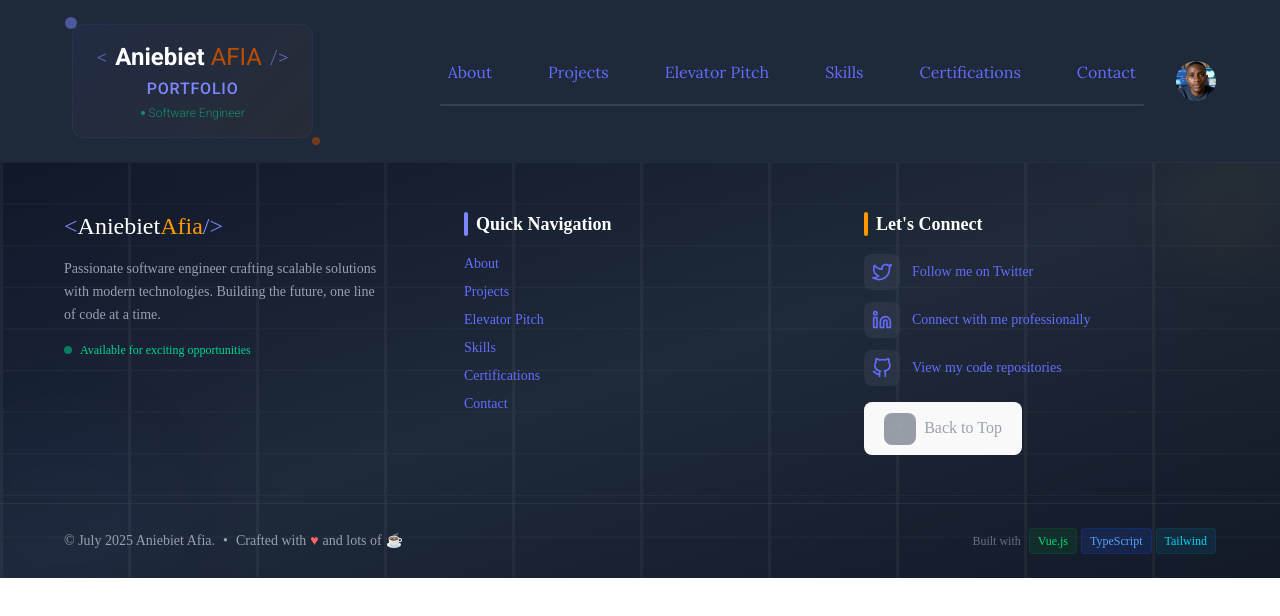
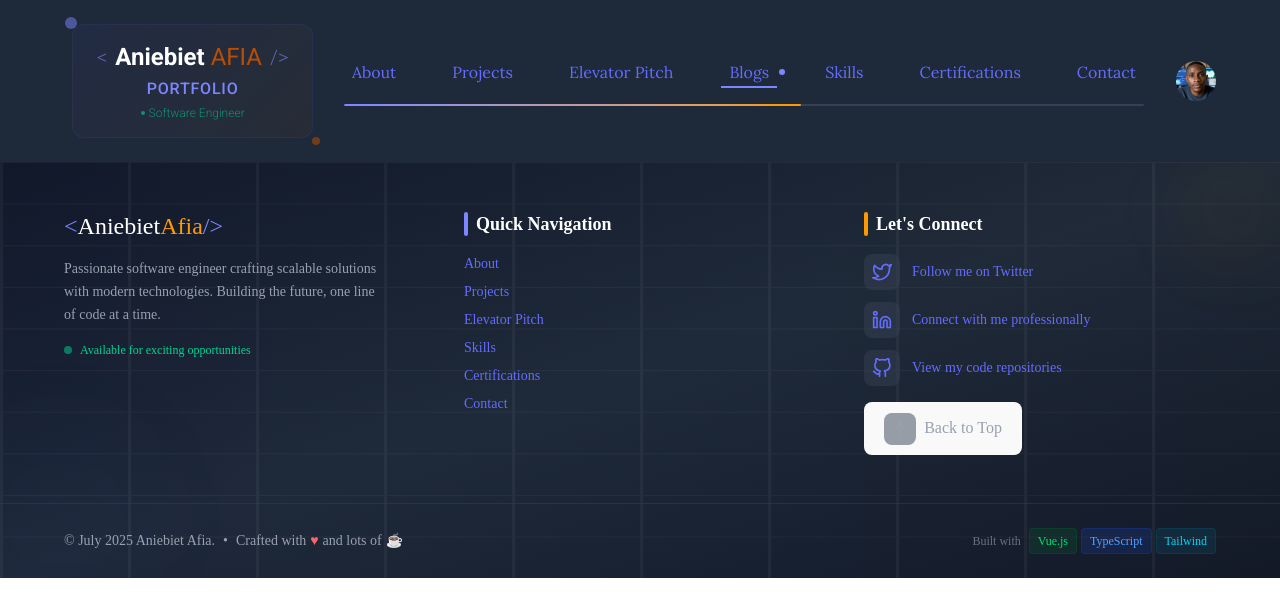
Before and after one commit to Brints/aniebietafia, a Vue app: page /blogs in a window 1280 px wide. Shown: the top 616 px of the page. Built offline with nearby package versions, Linux system fonts and the light colour scheme; a web font is replaced by a local one.

Commit message:
Removed default dropdown arrow from select

```diff
--- a/index.html
+++ b/index.html
@@ -5,7 +5,7 @@
   <meta charset="UTF-8" />
   <link rel="icon" type="image/svg+xml" href="/logo.svg" />
   <meta name="viewport" content="width=device-width, initial-scale=1.0" />
-  <title>Portfolio Page - Aniebiet Afia</title>
+  <title>Aniebiet Afia | Portfolio</title>
 </head>
 
 <body>
--- a/src/components/layout/NavLinks.vue
+++ b/src/components/layout/NavLinks.vue
@@ -11,6 +11,7 @@ const navLinks: NavLink[] = [
   { name: 'About', to: 'about', icon: '🧑‍💻' },
   { name: 'Projects', to: 'projects', icon: '🚀' },
   { name: 'Elevator Pitch', to: 'elevator-pitch', icon: '💡' },
+  { name: 'Blogs', to: 'blogs', icon: '📝' },
   { name: 'Skills', to: 'skills', icon: '⚡' },
   { name: 'Certifications', to: 'certifications', icon: '🏆' },
   { name: 'Contact', to: 'contact', icon: '📧' }
--- /dev/null
+++ b/src/data/blogs.ts
@@ -0,0 +1,32 @@
+import type { Blog } from "../interfaces/blog.ts";
+
+export const blogs: Blog[] = [
+  {
+    title: "Building a Document Management System with Spring Boot",
+    description: "A comprehensive guide on creating a document management system using Spring Boot, covering architecture, design patterns, and best practices.",
+    content: "In this blog post, we will explore how to build a robust document management system using Spring Boot. We will cover the architecture, design patterns, and best practices to ensure scalability and maintainability.",
+    image: "/images/blogs/document-management-system.jpg",
+    alt: "Document Management System",
+    link: "https://example.com/blog/document-management-system",
+    datePublished: "2023-10-01",
+    tags: ["Spring Boot", "Java", "Backend Development"],
+    platform: "Medium",
+    views: 1200,
+    likes: 300,
+    comments: 45
+  },
+  {
+    title: "Optimizing OCR Accuracy in Document Processing",
+    description: "Techniques and tools to enhance OCR accuracy in document processing applications.",
+    content: "This article discusses various techniques and tools that can be used to improve OCR accuracy in document processing applications. We will explore different OCR libraries, preprocessing techniques, and post-processing methods.",
+    image: "/images/blogs/ocr-accuracy.jpg",
+    alt: "OCR Accuracy",
+    link: "https://example.com/blog/ocr-accuracy",
+    datePublished: "2023-09-15",
+    tags: ["OCR", "Image Processing", "Java"],
+    platform: "Dev.to",
+    views: 800,
+    likes: 150,
+    comments: 30
+  }
+];
--- /dev/null
+++ b/src/interfaces/blog.ts
@@ -0,0 +1,14 @@
+export interface Blog {
+    title: string;
+    description: string;
+    content: string;
+    image: string;
+    alt: string;
+    link: string;
+    datePublished: string;
+    tags: string[];
+    platform: string;
+    views: number;
+    likes: number;
+    comments: number;
+}
--- a/src/router/index.ts
+++ b/src/router/index.ts
@@ -3,6 +3,7 @@ import { createRouter, createWebHistory, type RouteRecordRaw } from "vue-router"
 const AboutMe = () => import("../views/AboutMe.vue");
 const ProjectsSection = () => import("../views/ProjectsSection.vue");
 const ElevatorPitch = () => import("../views/ElevatorPitch.vue");
+const Blogs = () => import("../views/Blogs.vue");
 const TheSkills = () => import("../views/TheSkills.vue");
 const CertificationSection = () => import("../views/CertificationSection.vue");
 const ContactMe = () => import("../views/ContactMe.vue");
@@ -12,6 +13,7 @@ const routes: Array<RouteRecordRaw> = [
     { path: '/about', name: 'about', component: AboutMe },
     { path: '/projects', name: 'projects', component: ProjectsSection },
     { path: '/elevator-pitch', name: 'elevator-pitch', component: ElevatorPitch },
+    { path: '/blogs', name: 'blogs', component: Blogs },
     { path: '/skills', name: 'skills', component: TheSkills },
     { path: '/certifications', name: 'certifications', component: CertificationSection },
     { path: '/contact', name: 'contact', component: ContactMe },
--- a/src/views/AboutMe.vue
+++ b/src/views/AboutMe.vue
@@ -56,7 +56,7 @@ import BracketLikeCurve from "../components/unnamed/BracketLikeCurve.vue";
             stroke-dashoffset="500"
             class="text-6xl font-bold text-gray-500"
         >
-          ABOUT ME
+          ABOUT ME | ANIEBIET AFIA
           <!-- Text Drawing Animation - Draw in -->
           <animate
               attributeName="stroke-dashoffset"
```
Also changed, not shown: src/components/UI/ProjectFilter.vue (+12 -0 lines), src/views/Blogs.vue (added, +11 -0 lines), src/views/TheSkills.vue (+2 -0 lines).
